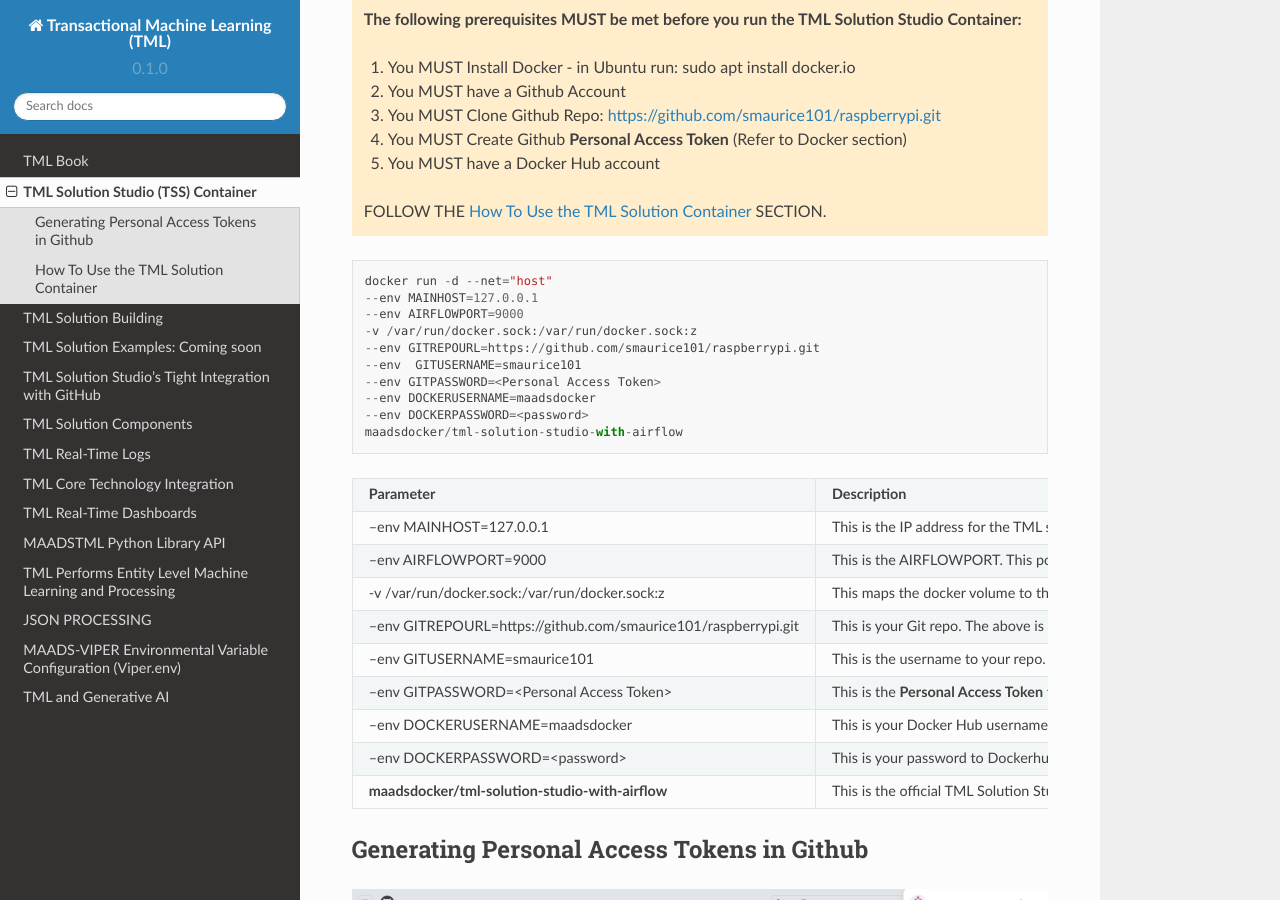
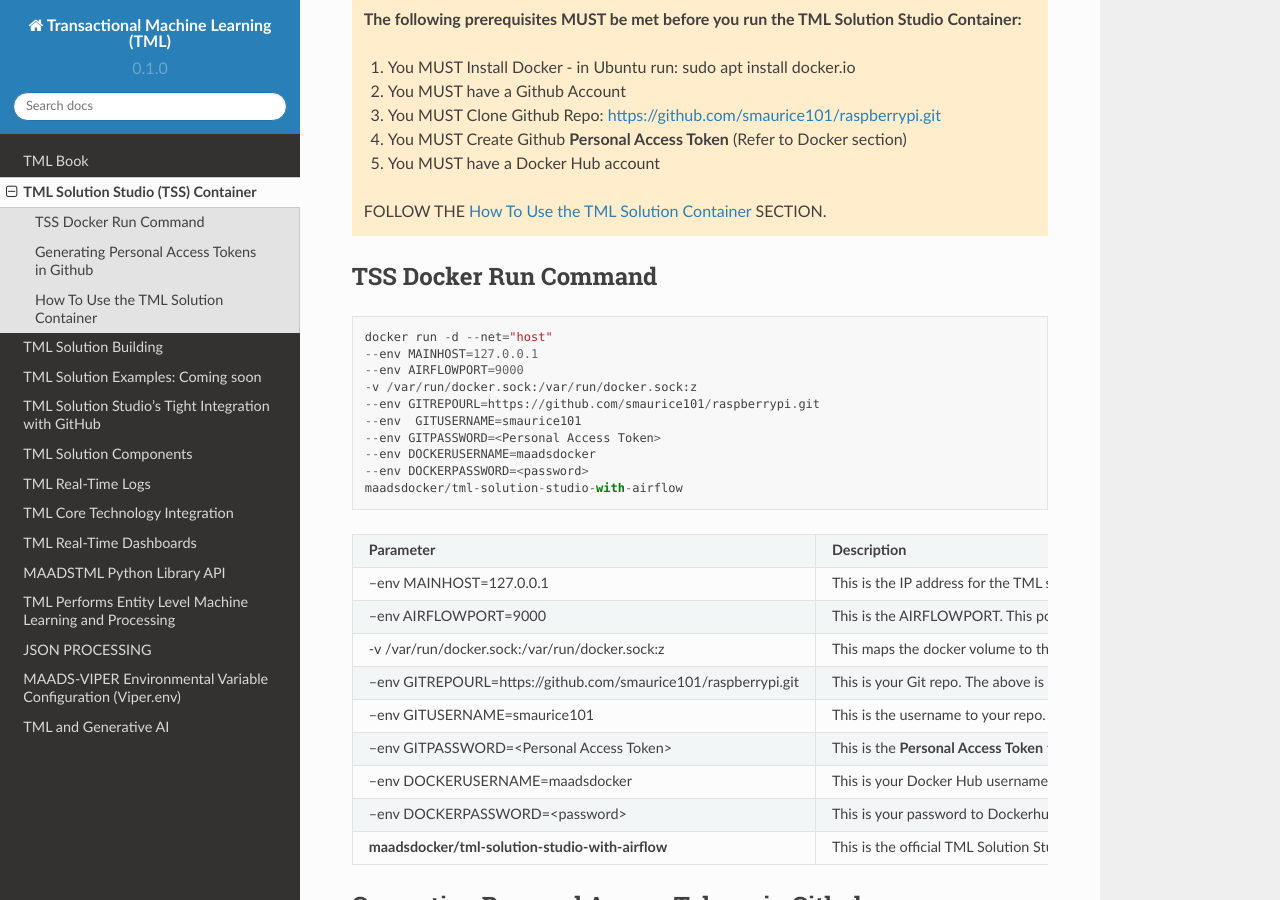
Before and after one commit to smaurice101/readthedocs, a Sphinx documentation site: the page built from docs/source/docker.rst, in a window 1280 px wide and 900 px high, scrolled down 486 px. Built offline with Sphinx 7.4.7 and the Read the Docs theme 2.0.0, drawn with Linux system fonts in a browser that asks for light colours.

Commit message:
Update docker.rst

```diff
--- a/docs/source/docker.rst
+++ b/docs/source/docker.rst
@@ -25,6 +25,9 @@
    5. You MUST have a Docker Hub account
 
    FOLLOW THE :ref:`How To Use the TML Solution Container` SECTION.
+
+TSS Docker Run Command
+--------------------
 
 .. code-block::
 
```
